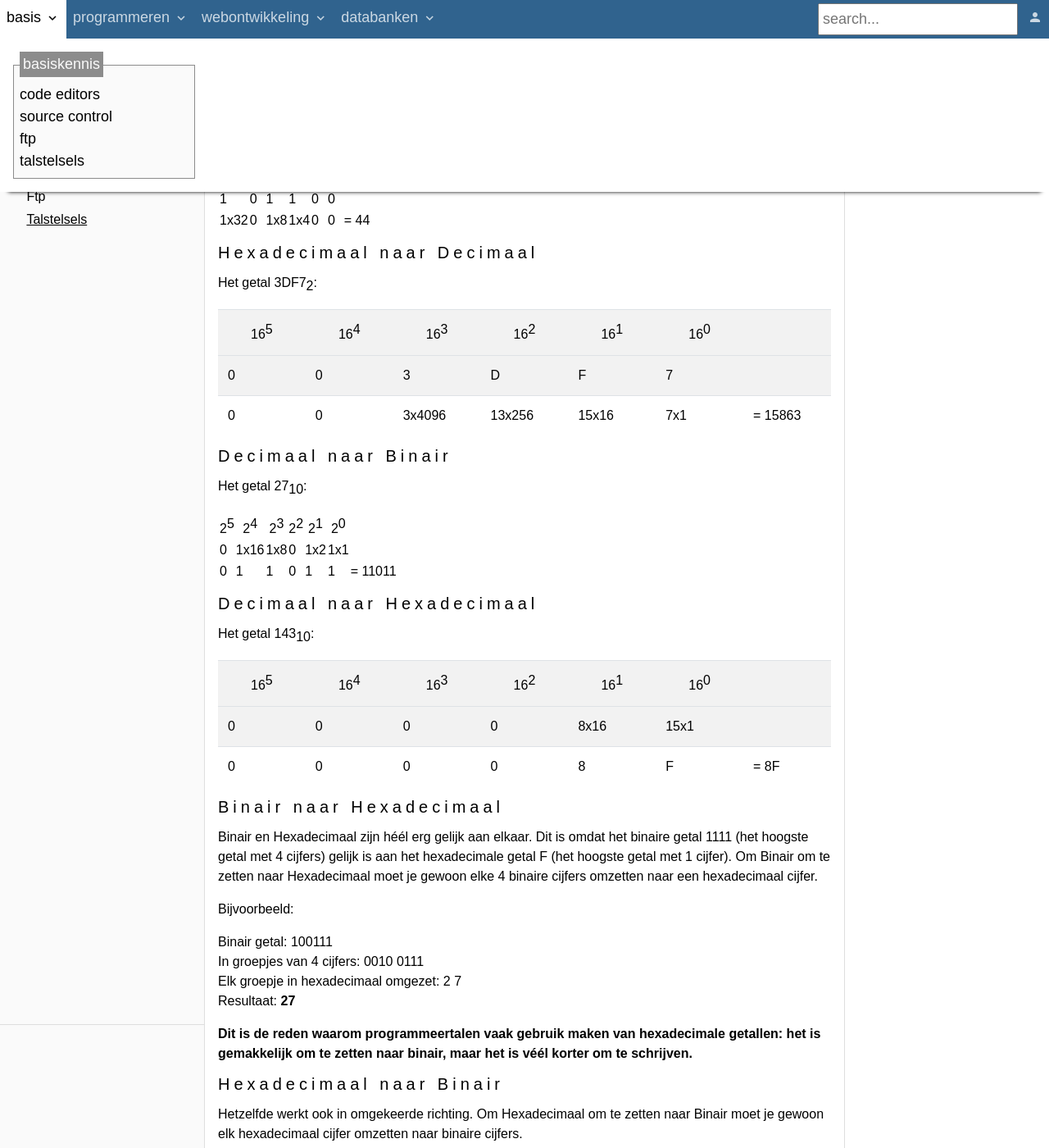
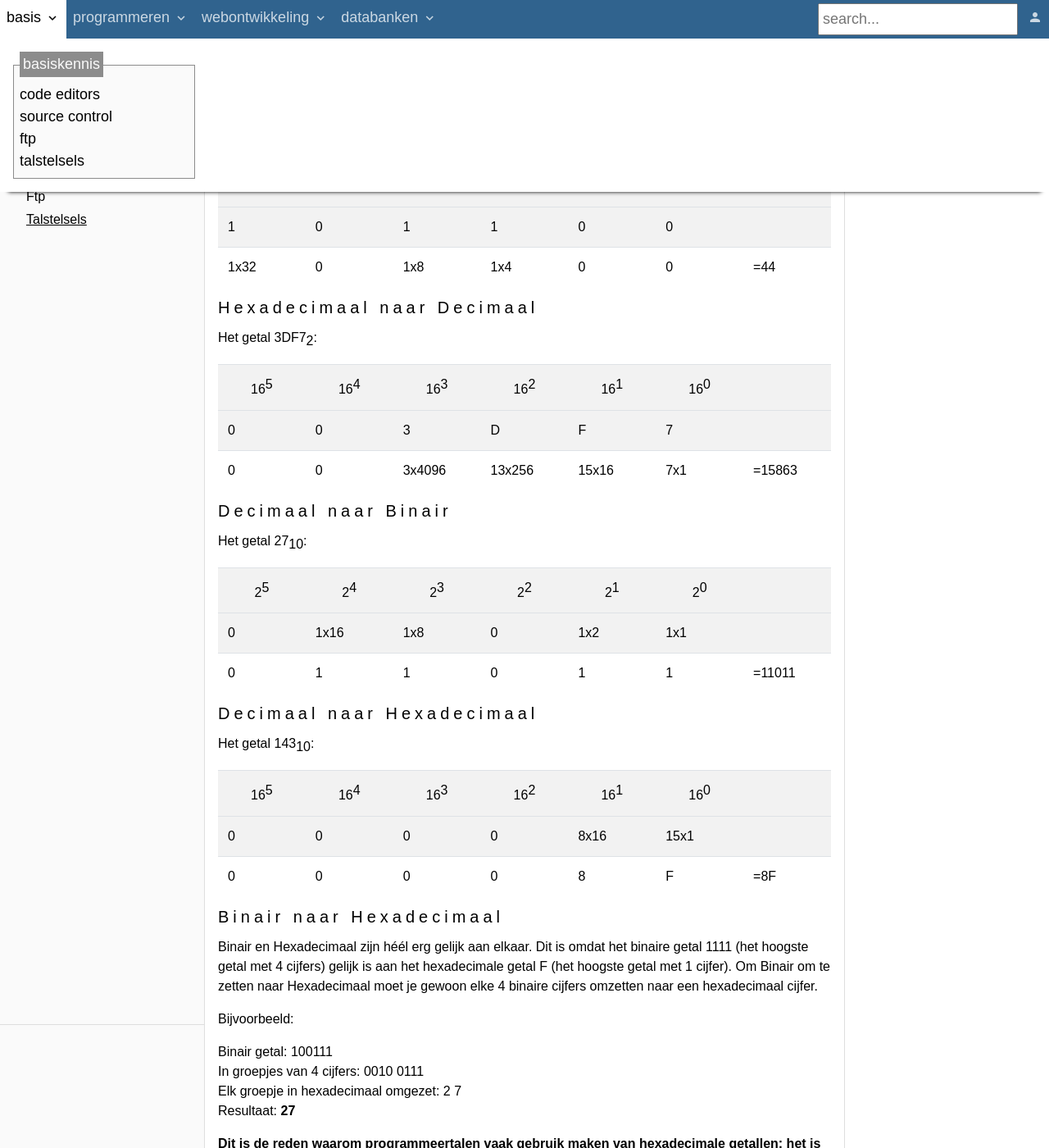
Before and after one commit to T-INFORMATICA/t-informatica.github.io, a Jekyll site: the page built from _courses/basis/basiskennis/talstelsels.md, in a window 1280 px wide and 1400 px high, scrolled down 6049 px. Shown: the whole window at 82% size. Built offline with Jekyll 4.4.1, drawn with Linux system fonts in a browser that asks for light colours; comment, search, counter and statistics services are not loaded.

Commit message:
Update talstelsels.md

```diff
--- a/_courses/basis/basiskennis/talstelsels.md
+++ b/_courses/basis/basiskennis/talstelsels.md
@@ -228,7 +228,8 @@ Het getal 101100<sub>2</sub>:
 |2<sup>5</sup>|2<sup>4</sup>|2<sup>3</sup>|2<sup>2</sup>|2<sup>1</sup>|2<sup>0</sup>| |
 |--|--|--|--|--|--|--|
 | 1 | 0 | 1 | 1 | 0 | 0 | |
-| 1x32 | 0 | 1x8 | 1x4 | 0 | 0 | = 44 |
+| 1x32 | 0 | 1x8 | 1x4 | 0 | 0 | =44 |
+{: .styledTable}
 
 
 
@@ -239,7 +240,7 @@ Het getal 3DF7<sub>2</sub>:
 |16<sup>5</sup>|16<sup>4</sup>|16<sup>3</sup>|16<sup>2</sup>|16<sup>1</sup>|16<sup>0</sup>| |
 |--|--|--|--|--|--|--|
 | 0 | 0 | 3 | D | F | 7 | |
-| 0 | 0 | 3x4096 | 13x256 | 15x16 | 7x1 | = 15863 |
+| 0 | 0 | 3x4096 | 13x256 | 15x16 | 7x1 | =15863 |
 {: .styledTable}
 
 
@@ -251,7 +252,8 @@ Het getal 27<sub>10</sub>:
 |2<sup>5</sup>|2<sup>4</sup>|2<sup>3</sup>|2<sup>2</sup>|2<sup>1</sup>|2<sup>0</sup>| |
 |--|--|--|--|--|--|--|
 | 0 | 1x16 | 1x8 | 0 | 1x2 | 1x1 | |
-| 0 | 1 | 1 | 0 | 1 | 1 | = 11011 |
+| 0 | 1 | 1 | 0 | 1 | 1 | =11011 |
+{: .styledTable}
 
 
 
@@ -262,7 +264,7 @@ Het getal 143<sub>10</sub>:
 |16<sup>5</sup>|16<sup>4</sup>|16<sup>3</sup>|16<sup>2</sup>|16<sup>1</sup>|16<sup>0</sup>| |
 |--|--|--|--|--|--|--|
 | 0 | 0 | 0 | 0 | 8x16 | 15x1 | |
-| 0 | 0 | 0 | 0 | 8 | F | = 8F |
+| 0 | 0 | 0 | 0 | 8 | F | =8F |
 {: .styledTable}
 
 
```
